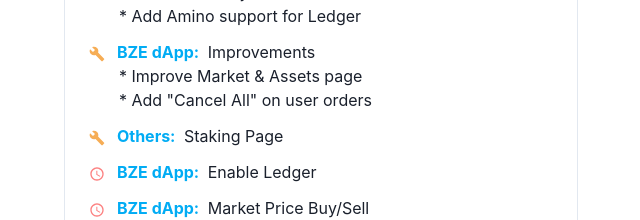
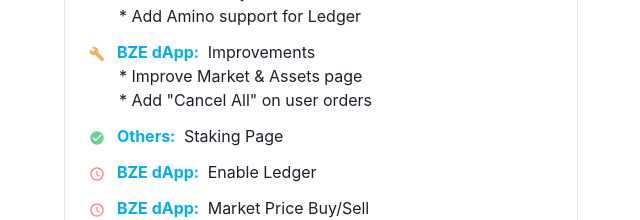
Before and after one commit to bze-alphateam/getbze, a React (Create React App) app: page / in a window 1280 px wide. Shown: the part 3680-3900 px from the top of the page, without its empty margins (319-959 px from the left). Built offline with nearby package versions, Linux system fonts and the light colour scheme; no server answers.

Commit message:
mark staking page as done

```diff
--- a/package.json
+++ b/package.json
@@ -43,5 +43,6 @@
       "last 1 firefox version",
       "last 1 safari version"
     ]
-  }
+  },
+  "packageManager": "yarn@1.22.22+sha512.a6b2f7906b721bba3d67d4aff083df04dad64c399707841b7acf00f6b133b7ac24255f2652fa22ae3534329dc6180534e98d17432037ff6fd140556e2bb3137e"
 }
--- a/src/components/sections/roadmap.tsx
+++ b/src/components/sections/roadmap.tsx
@@ -164,7 +164,7 @@
                   </List>
                 </ListItem>
                 <ListItem>
-                  <RoadmapItem query={othersQuery} status={statusInProgress} text={`${othersQuery} Staking Page`}/>
+                  <RoadmapItem query={othersQuery} status={statusSuccess} text={`${othersQuery} Staking Page`}/>
                 </ListItem>
                 <ListItem>
                   <RoadmapItem query={bzeDappQuery} status={statusWaiting} text={`${bzeDappQuery} Enable Ledger`}/>
```
